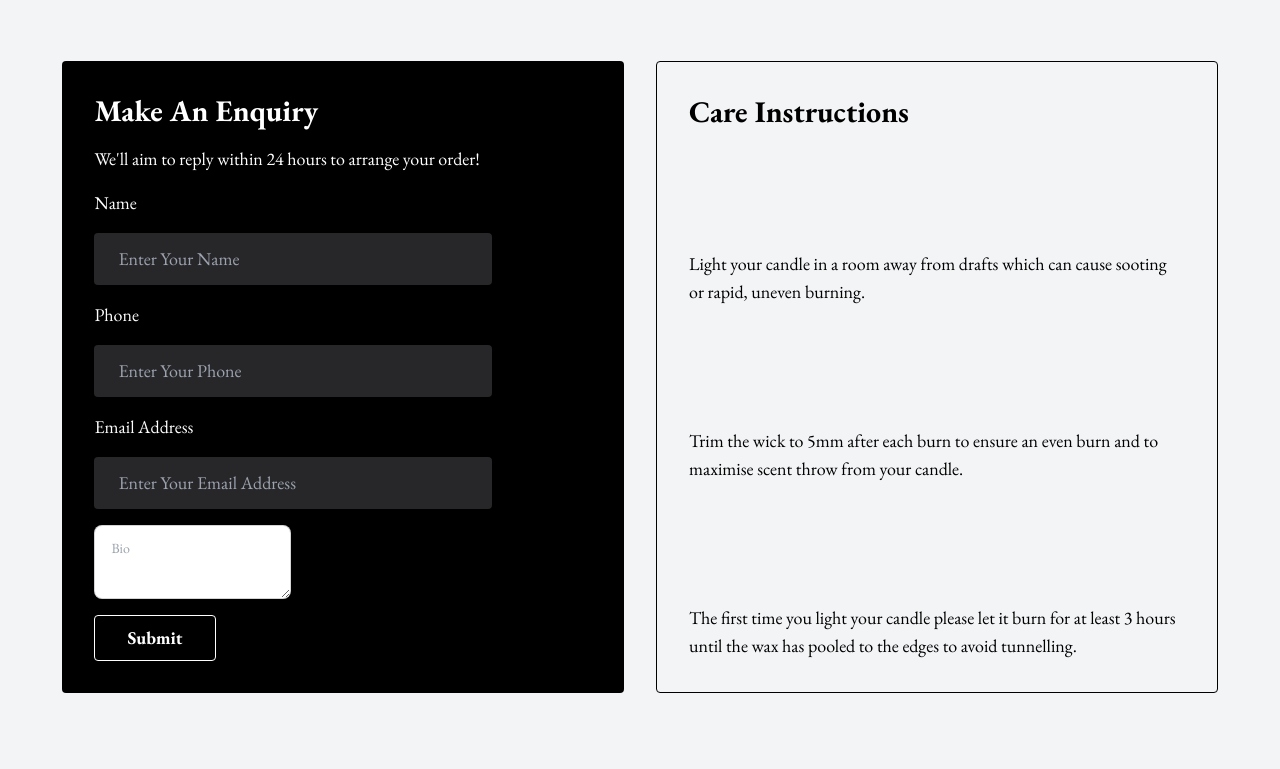
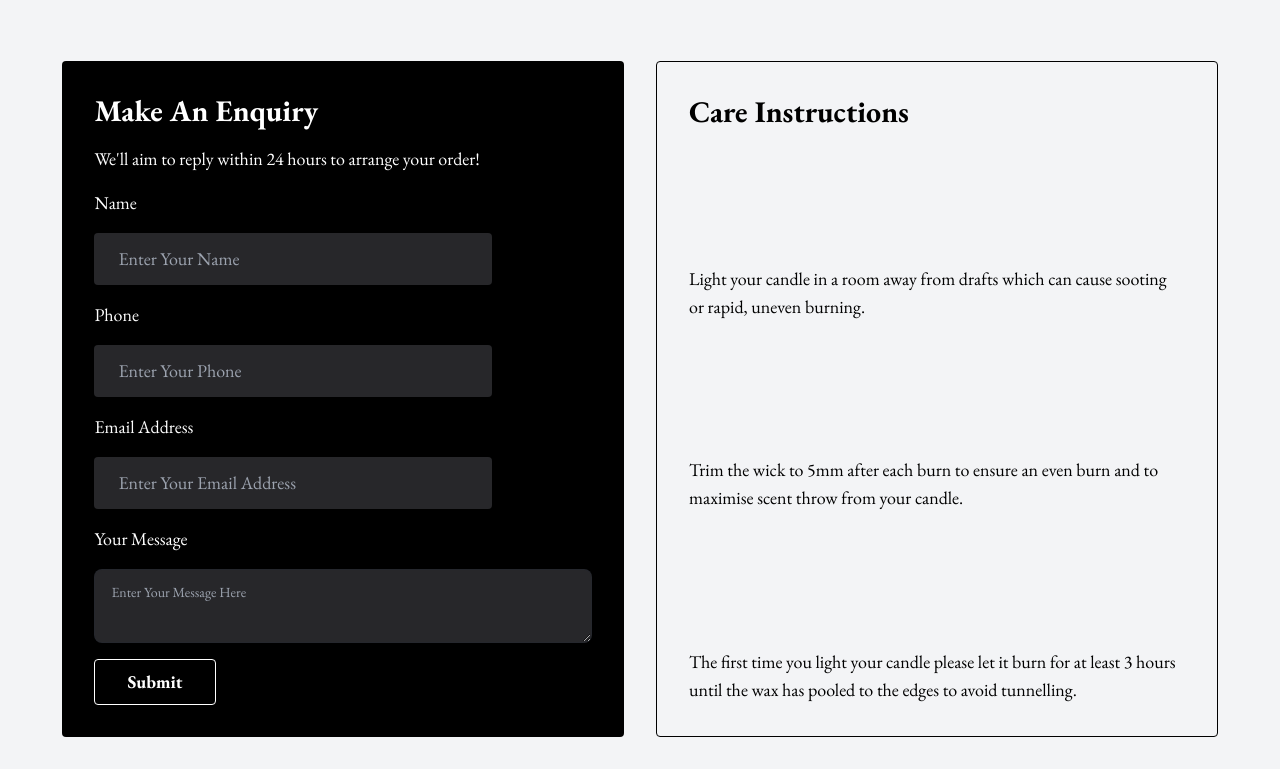
Before and after one commit to ccusins/Moncomi, a website: page public/candlesvro.html in a window 1280 px wide. Shown: the part 1499-2268 px from the top of the page. Before the commit the page ends 2224 px from the top, so only its background shows below. Drawn offline with nearby package versions, Linux system fonts and the light colour scheme.

Commit message:
added message boxes

```diff
--- a/public/candlesvro.html
+++ b/public/candlesvro.html
@@ -101,7 +101,8 @@
         <input name="phone" class="text-white  px-6 py-3 w-[80%] bg-zinc-800 rounded text-lg transition-transform duration-200 hover:scale-[102%]" type="text" placeholder="Enter Your Phone">
         <div class="text-white text-lg">Email Address</div>
         <input name="email" type="email" class="text-white px-6 py-3 w-[80%] bg-zinc-800 rounded text-lg transition-transform duration-200 hover:scale-[102%]" type="text" placeholder="Enter Your Email Address">
-        <textarea class="textarea textarea-bordered" placeholder="Bio"></textarea>
+        <div class="text-white text-lg">Your Message</div>
+        <textarea name="text" class="textarea bg-zinc-800 textarea-bordered w-[100%]" placeholder="Enter Your Message Here"></textarea>
         <button class="border border-white rounded text-white px-8 py-2 font-bold text-lg transition-transform duration-300 hover:scale-[102%] hover:bg-zinc-800">Submit</button>
       </form>
       <div class="w-[90%] lg:w-[45%] border border-black rounded px-8 py-8 flex flex-col items-start justify-between gap-8">
```
Also changed, not shown: public/candleshom.html (+2 -0 lines), public/candlesore.html (+2 -0 lines), public/candlestpc.html (+2 -0 lines), public/diffusershom100.html (+2 -0 lines), public/diffusershom200.html (+2 -0 lines), public/diffusersore100.html (+2 -0 lines), public/diffusersore200.html (+2 -0 lines), public/diffuserstpc100.html (+2 -0 lines), public/diffuserstpc200.html (+2 -0 lines), public/diffusersvro100.html (+2 -0 lines), public/diffusersvro200.html (+2 -0 lines).
